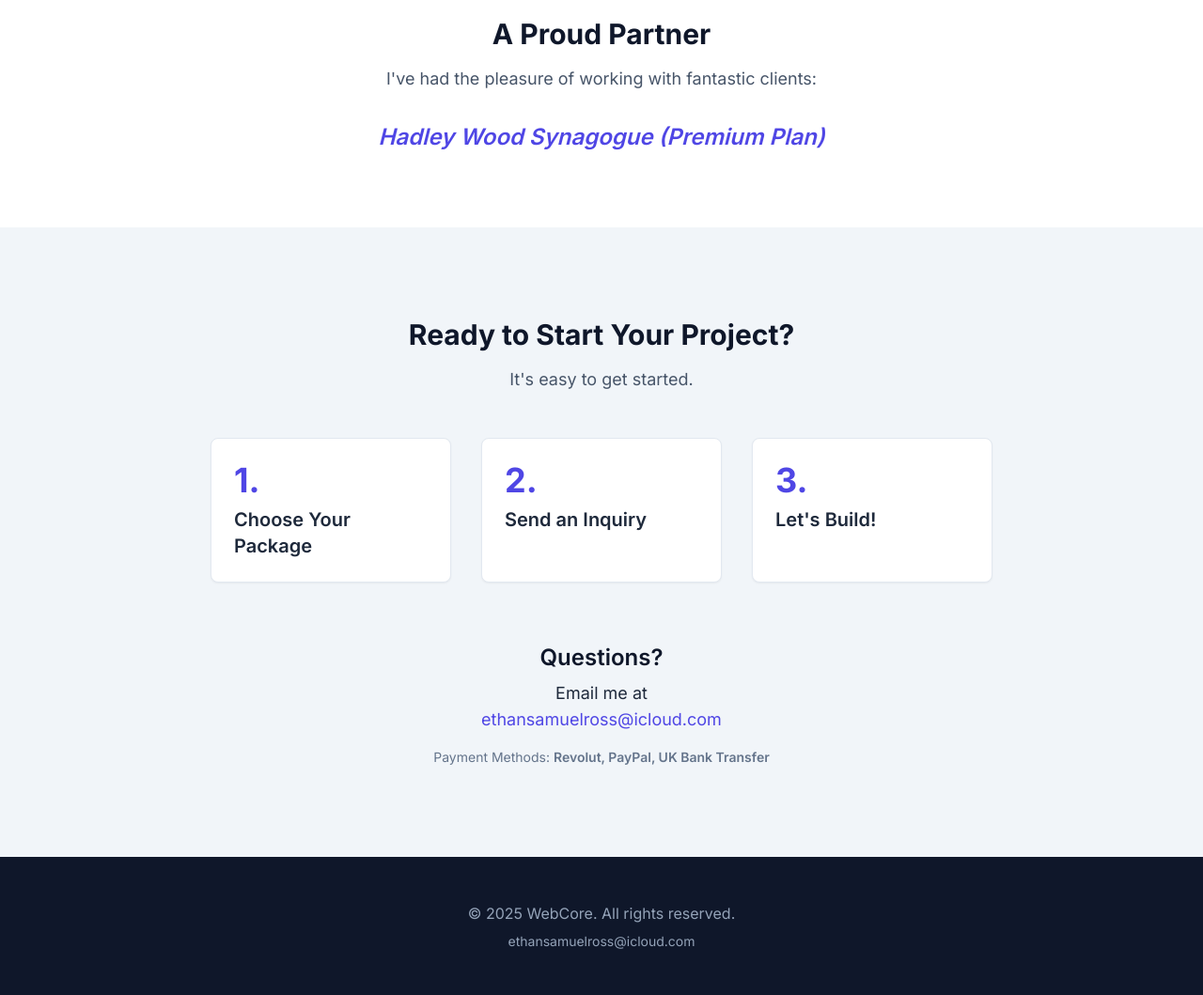
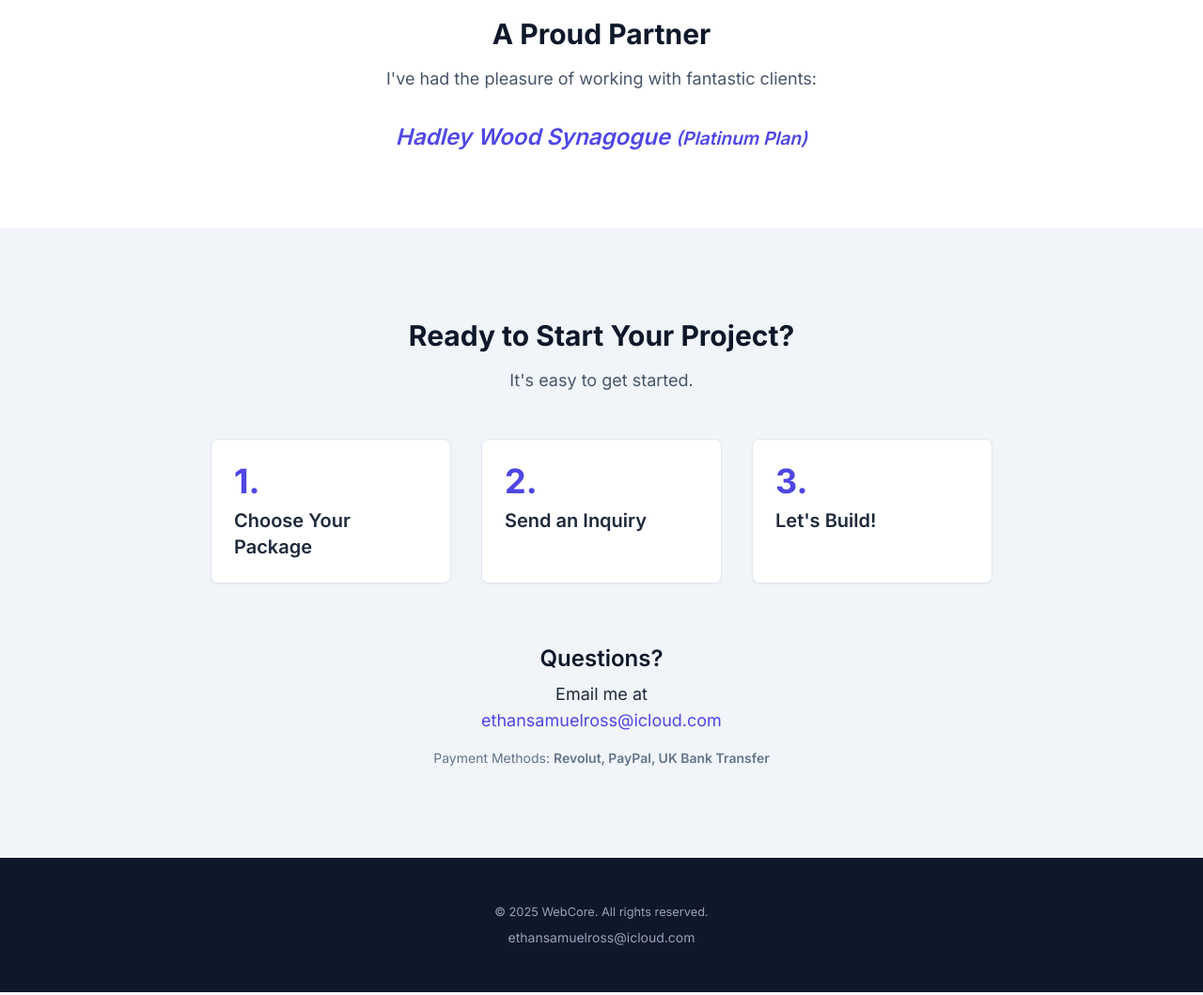
Before and after one commit to wame11/webcore, a plain HTML site: page index.html in a window 1280 px wide. Shown: the part 2100-3159 px from the top of the page at 94% size. Drawn offline with nearby package versions, Linux system fonts and the light colour scheme.

Commit message:
Update index.html

```diff
--- a/index.html
+++ b/index.html
@@ -185,7 +185,7 @@
  <p class="mt-4 text-lg text-slate-600">I've had the pleasure of working with fantastic clients:</p>
  <div class="mt-8">
  <a href="https://wame11.github.io/bookmykiddushhw/" class="text-2xl font-semibold text-indigo-600 italic hover:underline">
- Hadley Wood Synagogue (Premium Plan)
+ Hadley Wood Synagogue <small> (Platinum Plan)
  </a>
  </div>
  </div>
```
